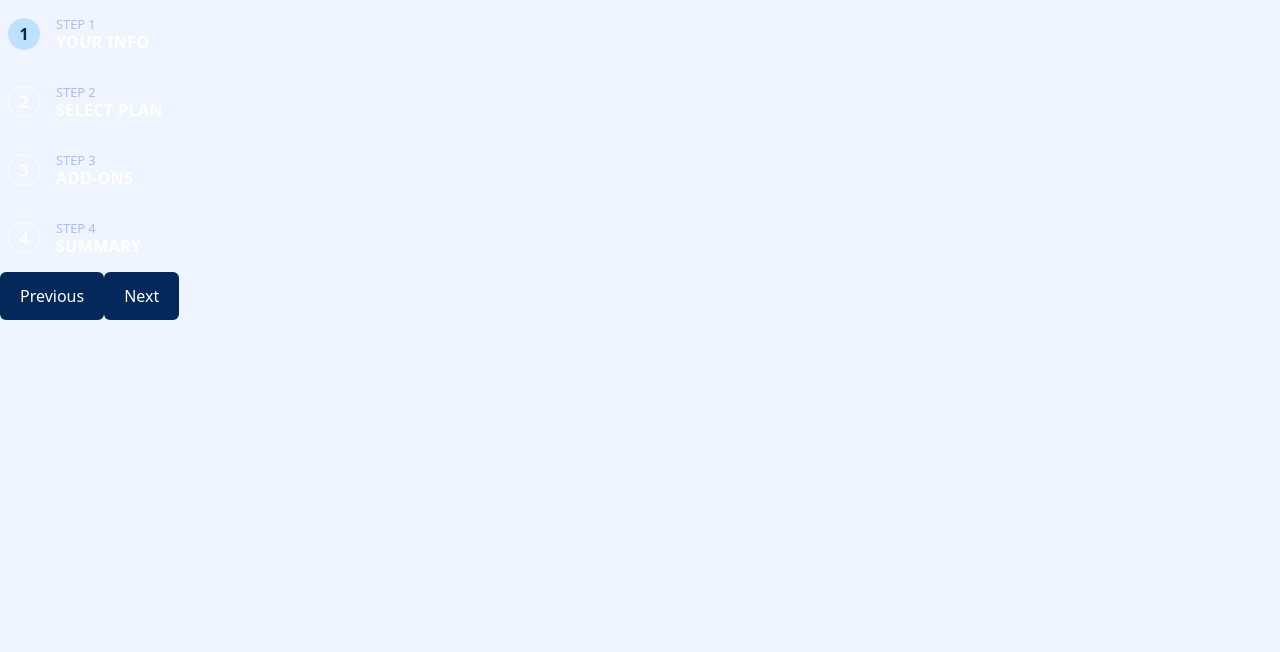
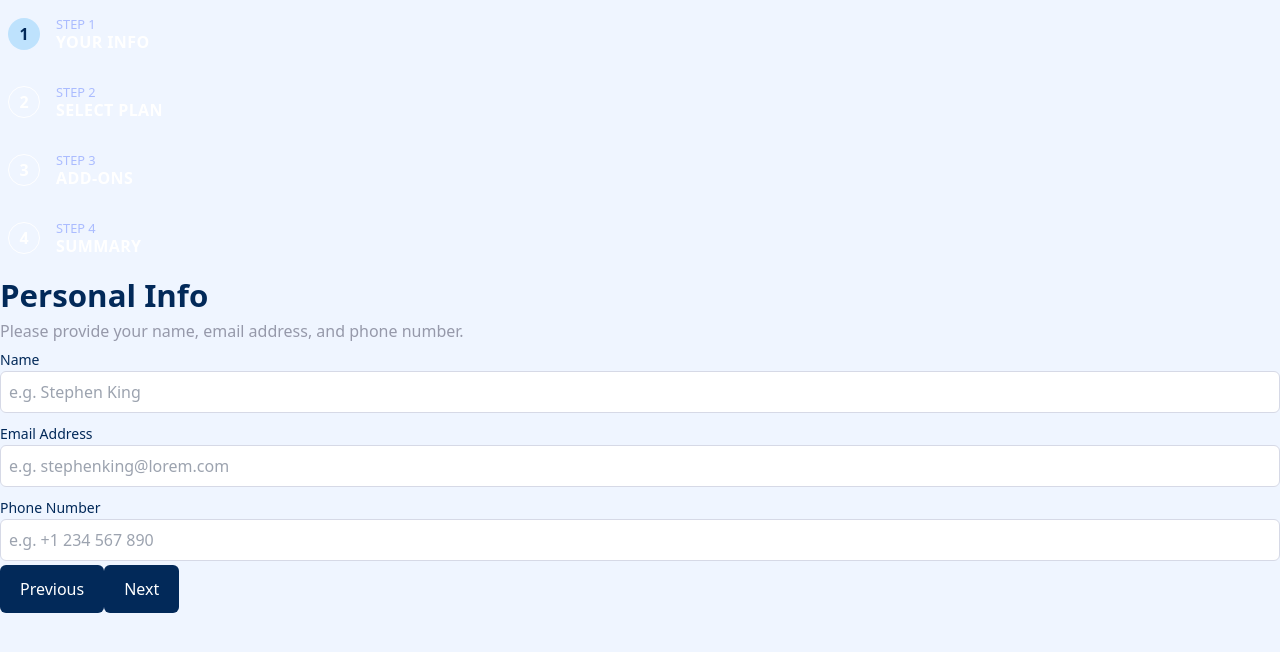
Before and after one commit to jadurani/fem-multi-step-form, a Next.js app: page / in a window 1280 px wide. Shown: the top 652 px of the page. Built offline with nearby package versions, Linux system fonts and the light colour scheme.

Commit message:
feat: added logic to switch forms

```diff
--- a/src/app/page.tsx
+++ b/src/app/page.tsx
@@ -1,22 +1,44 @@
 "use client";
 
 import Button from "@components/Button/Button";
+import FormPersonalInfo from "@components/FormPersonalInfo/FormPersonalInfo";
+import FormPickAddOn from "@components/FormPickAddOn/FormPickAddOn";
+import FormSelectPlan from "@components/FormSelectPlan/FormSelectPlan";
 import FormStepGroup from "@components/FormStepGroup/FormStepGroup";
+import FormSummary from "@components/FormSummary/FormSummary";
 import { initialState, multiStepFormReducer } from "@lib/formReducer";
 import { useReducer } from "react";
 
 export default function Home() {
   const [state, dispatch] = useReducer(multiStepFormReducer, initialState);
+  const { activeStep, selectedPlan, duration, online, storage, profile } =
+    state;
+
   return (
     <main className="">
-      <FormStepGroup activeStep={state.activeStep} />
+      <FormStepGroup activeStep={activeStep} />
+
+      <div hidden={activeStep != 1}>
+        <FormPersonalInfo />
+      </div>
+
+      <div hidden={activeStep != 2}>
+        <FormSelectPlan selectedPlan={selectedPlan} duration={duration} />
+      </div>
+
+      <div hidden={activeStep != 3}>
+        <FormPickAddOn online={online} storage={storage} profile={profile} />
+      </div>
+
+      <div hidden={activeStep != 4}>
+        <FormSummary />
+      </div>
 
       <Button
         color="denim"
         handleClick={() => dispatch({ type: "FORM_STEP_BACKWARD" })}>
         Previous
       </Button>
-
       <Button
         color="denim"
         handleClick={() => dispatch({ type: "FORM_STEP_FORWARD" })}>
--- a/src/lib/formReducer.ts
+++ b/src/lib/formReducer.ts
@@ -1,4 +1,4 @@
-import { MultiStepFormState, PersonalInfo, PickAddOnProps, PlanDuration, PlanOptionType } from "./types";
+import { MultiStepFormState, PersonalInfo, PickAddOnProps, PlanDuration, PlanOptionType, ValidFormStep } from "./types";
 
 export const initialState: MultiStepFormState = {
   activeStep: 1,
@@ -50,13 +50,13 @@ export function multiStepFormReducer(state: MultiStepFormState, action: ActionTy
     case 'FORM_STEP_BACKWARD': {
       return {
         ...state,
-        activeStep: state.activeStep - 1
+        activeStep: state.activeStep - 1 as ValidFormStep
       }
     }
     case 'FORM_STEP_FORWARD': {
       return {
         ...state,
-        activeStep: state.activeStep + 1
+        activeStep: state.activeStep + 1 as ValidFormStep
       }
     }
     case 'UPDATE_PERSONAL_INFO': {
```
